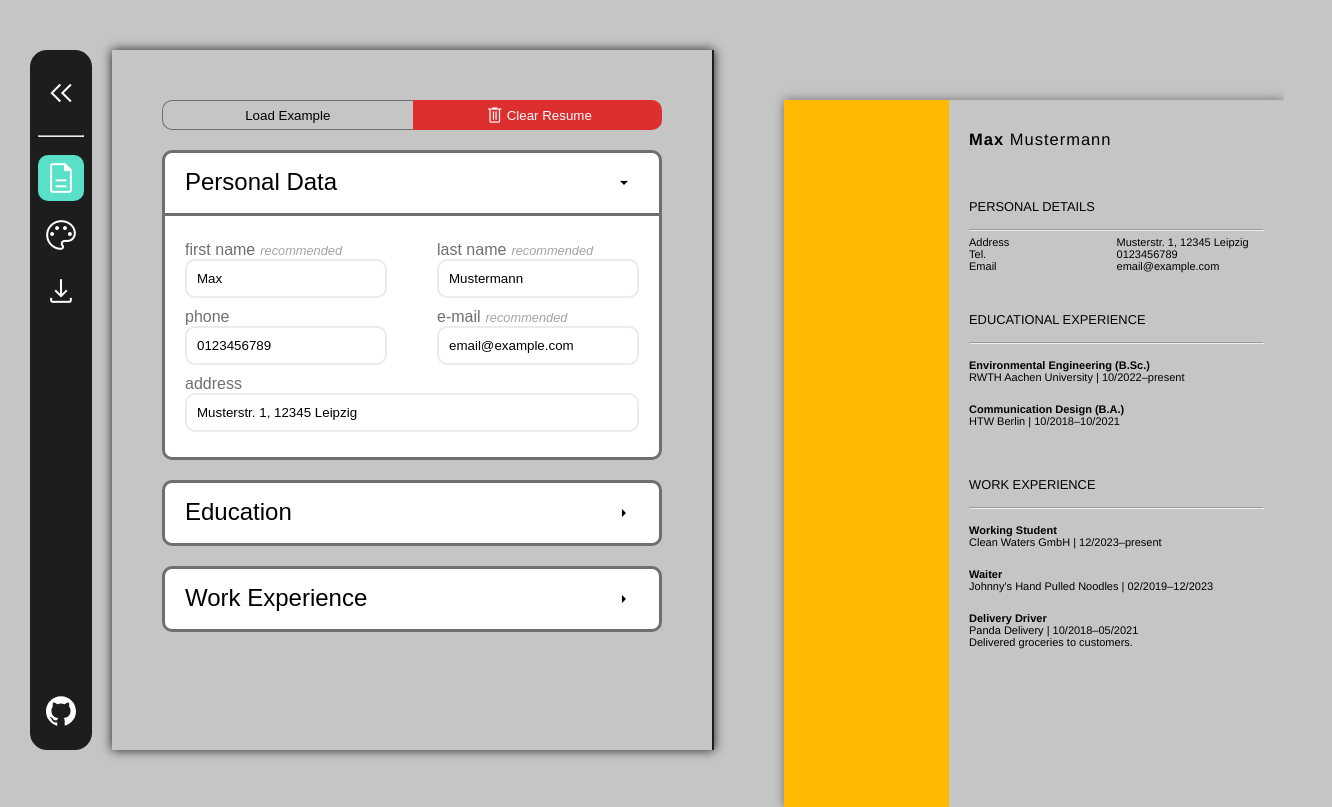
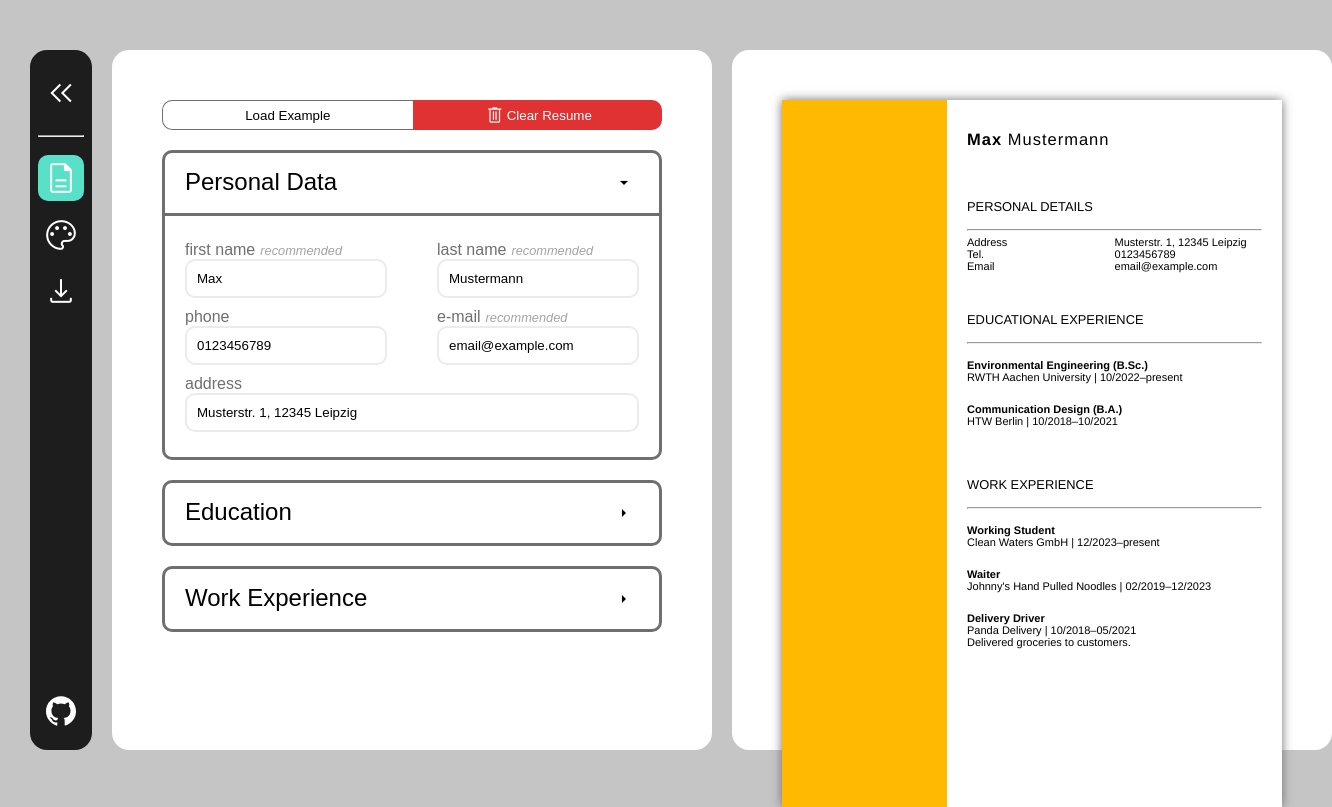
Before and after one commit to tln12/cv-project, a React (Vite) app: page / in a window 1280 px wide. Shown: the whole page, 1332 px wide, since content can reach past the window. Built offline with nearby package versions, Linux system fonts and the light colour scheme; the HTML template or start-up script is replaced by a standard one; a web font is replaced by a local one.

Commit message:
change style of panel

```diff
--- a/src/components/CV.jsx
+++ b/src/components/CV.jsx
@@ -4,9 +4,12 @@ import CVPatternThree from './cv-patterns/CVPatternThree';
 import styled from 'styled-components';
 
 const StyledPanel = styled.div`
-  margin: var(--section-padding);
+  padding: var(--section-padding);
+  background-color: var(--bgc-panel);
+  border-radius: var(--bar-panel);
 `;
 const StyledCV = styled.div`
+  background-color: white;
   font-size: 11px;
   width: 500px;
   aspect-ratio: 1/1.4142135623730950488016887242097; // DIN A4
--- a/src/components/ControlPanel.jsx
+++ b/src/components/ControlPanel.jsx
@@ -5,14 +5,14 @@ import styled from 'styled-components';
 
 const StyledPanel = styled.section`
   display: flex;
-  border-right: 2px double var(--side-nav-color);
-  box-shadow: 0 0 10px var(--side-nav-color);
+  background-color: var(--bgc-panel);
+  border-radius: var(--bar-panel);
+  padding: var(--section-padding);
 `;
 const StyledScrollContainer = styled.div`
   overflow: scroll;
 `;
 const StyledMain = styled.div`
-  margin: var(--section-padding);
   width: 500px;
   display: flex;
   flex-direction: column;
```
